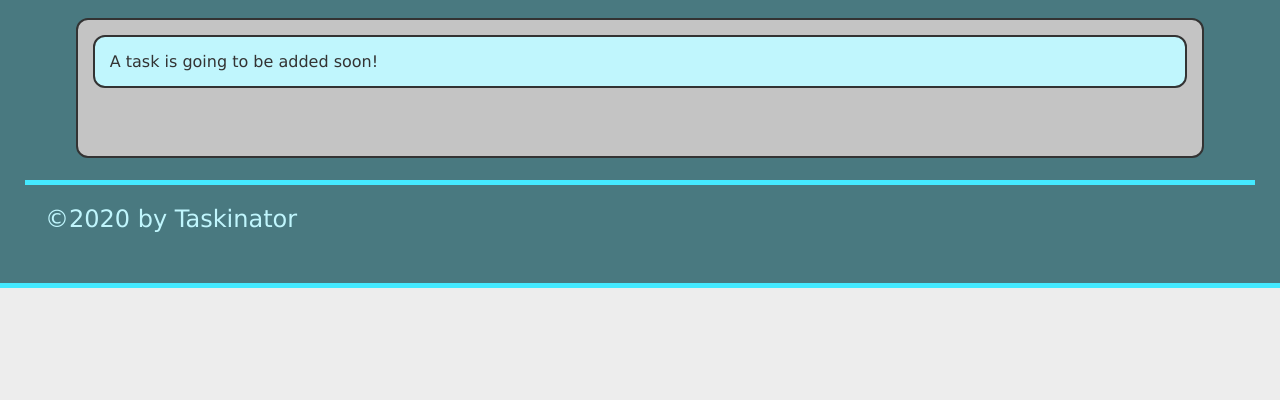
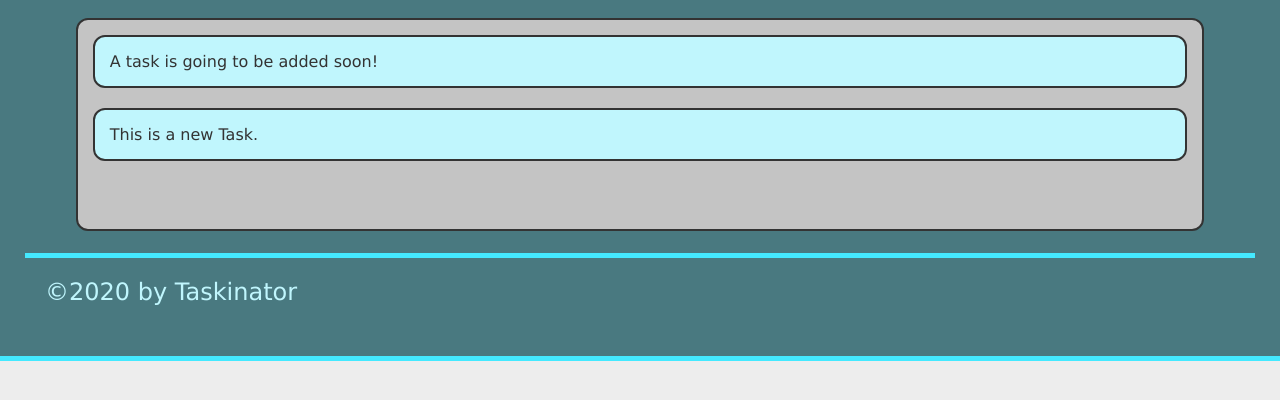
Before and after one commit to salmanghouse1/task-creator, a plain HTML site: page index.html in a window 1280 px wide. Both pictures are taken after a click on the button "Add Task". Shown: the part 258-658 px from the top of the page. Drawn offline with Linux system fonts and the light colour scheme.

Commit message:
add ability to add task

```diff
--- a/assets/js/script.js
+++ b/assets/js/script.js
@@ -0,0 +1,13 @@
+var btnEl = document.querySelector("#save-task");
+var tasksToDoEl = document.querySelector("#tasks-to-do");
+
+function createTaskHandler() {
+    var listItemEl = document.createElement('li');
+    listItemEl.className = "task-item";
+    listItemEl.textContent = "This is a new Task.";
+
+    tasksToDoEl.appendChild(listItemEl);
+
+}
+
+btnEl.addEventListener("click", createTaskHandler);
--- a/index.html
+++ b/index.html
@@ -13,11 +13,11 @@
     <header>
         <h1 class="page-title">Taskinator</h1>
         <p>Click The Button Bellow To add a new Task</p>
-        <button class="btn">Add Task</button>
+        <button class="btn" id="save-task">Add Task</button>
         <main class="page-content">
             <section class="task-list-wrapper">
                 <h2 class="list-title">Tasks To Do</h2>
-                <ul class="task-list">
+                <ul class="task-list" id="tasks-to-do">
                     <li class="task-item">A task is going to be added soon!</li>
                 </ul>
             </section>
```
